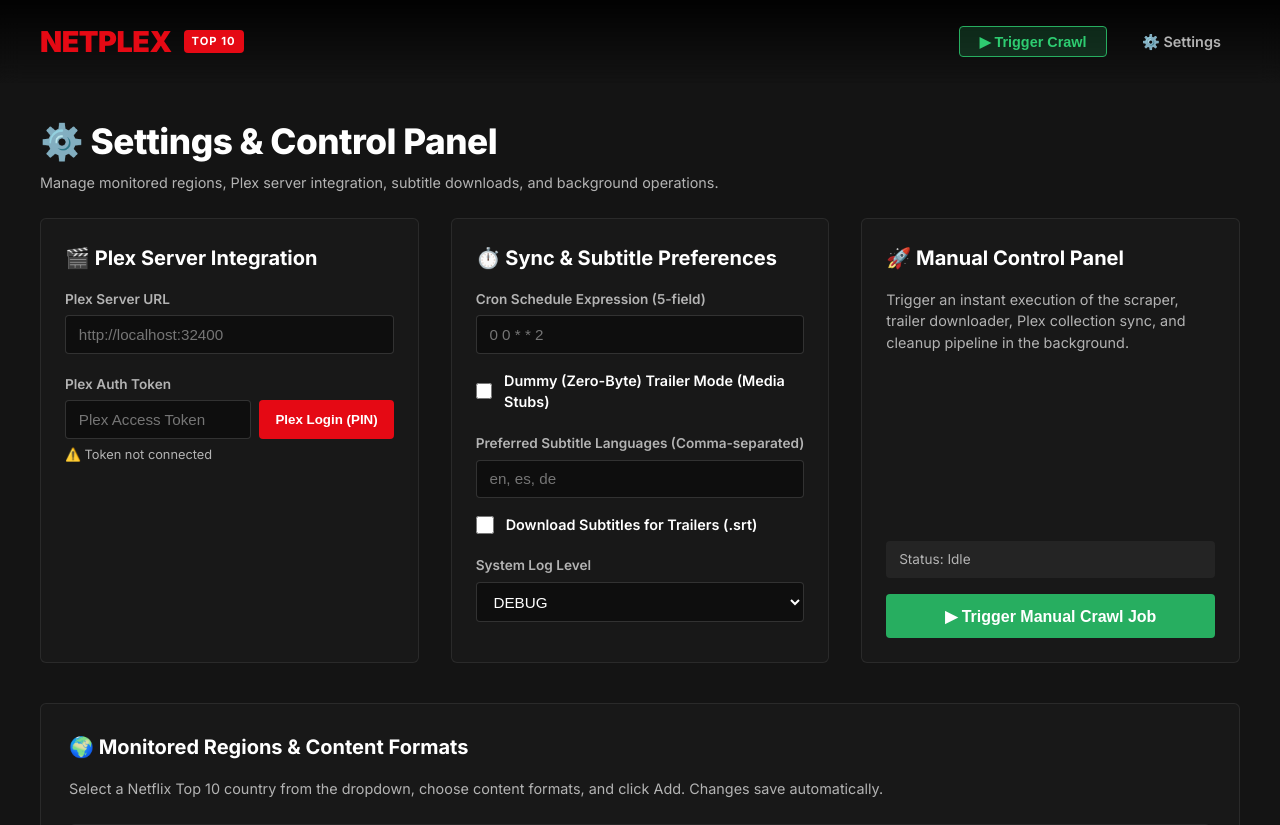
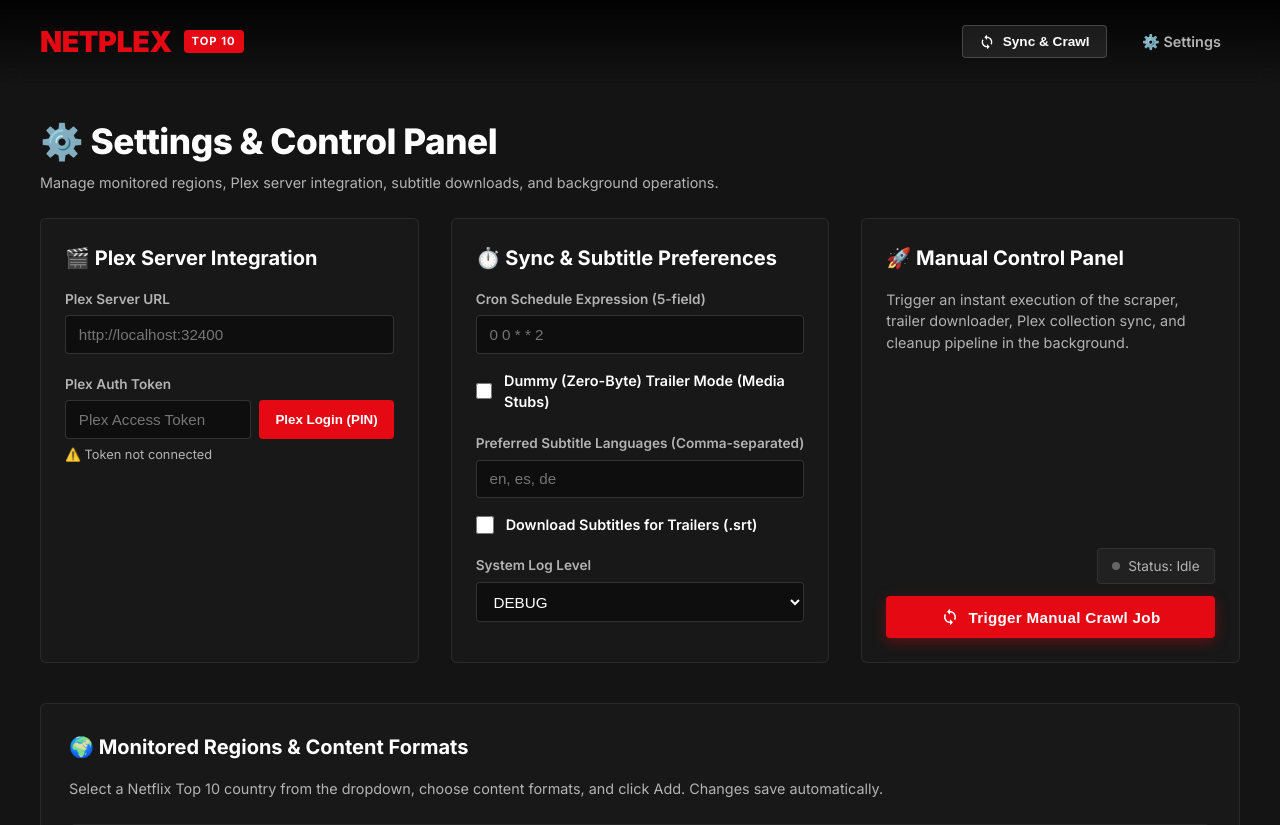
Before and after one commit to salimkayabasi/netplex, a FastAPI app: template src/web/templates/settings.html in a window 1280 px wide. Shown: the top 825 px of the page. Run offline with FastAPI, Linux system fonts and the light colour scheme; the template is opened without the code that fills it, so the values that code supplies are empty.

Commit message:
feat: modernize crawl UI with animated icons, status indicators, and improved interaction states

```diff
--- a/src/web/static/css/netflex.css
+++ b/src/web/static/css/netflex.css
@@ -559,15 +559,39 @@ body {
     border-radius: 4px;
 }
 
-/* Navigation Bar Custom Action Buttons */
 .tab-btn-crawl {
     cursor: pointer;
-    background: rgba(39, 174, 96, 0.2);
-    border: 1px solid #27ae60;
-    color: #2ecc71;
-    display: flex;
+    background: rgba(255, 255, 255, 0.08);
+    border: 1px solid rgba(255, 255, 255, 0.18);
+    color: var(--text-primary);
+    display: inline-flex;
     align-items: center;
-    gap: 0.4rem;
+    gap: 0.5rem;
+    padding: 0.45rem 1rem;
+    border-radius: 4px;
+    font-size: 0.85rem;
+    font-weight: 600;
+    transition: all 0.2s cubic-bezier(0.4, 0, 0.2, 1);
+}
+
+.tab-btn-crawl:hover:not(:disabled) {
+    background: rgba(229, 9, 20, 0.2);
+    border-color: var(--netflix-red);
+    color: #ffffff;
+    box-shadow: 0 0 12px rgba(229, 9, 20, 0.35);
+    transform: translateY(-1px);
+}
+
+.tab-btn-crawl:active:not(:disabled) {
+    transform: translateY(0);
+}
+
+.tab-btn-crawl:disabled {
+    opacity: 0.7;
+    cursor: not-allowed;
+    background: rgba(229, 9, 20, 0.15);
+    border-color: rgba(229, 9, 20, 0.4);
+    color: var(--text-primary);
 }
 
 .tab-btn-link {
@@ -725,26 +749,120 @@ body {
     cursor: pointer;
 }
 
-.status-badge {
-    margin-bottom: 1rem;
+.control-panel-actions {
+    display: flex;
+    flex-direction: column;
+    align-items: flex-end;
+    gap: 0.75rem;
+}
+
+.crawl-status-badge {
+    display: inline-flex;
+    align-items: center;
+    gap: 0.5rem;
     font-size: 0.85rem;
-    padding: 0.5rem 0.8rem;
+    font-weight: 500;
+    padding: 0.45rem 0.9rem;
     border-radius: 4px;
-    background-color: rgba(255, 255, 255, 0.05);
+    background-color: rgba(255, 255, 255, 0.04);
+    border: 1px solid rgba(255, 255, 255, 0.08);
     color: var(--text-secondary);
+    transition: all 0.25s ease;
+}
+
+.status-dot {
+    width: 8px;
+    height: 8px;
+    border-radius: 50%;
+    background-color: #666;
+    display: inline-block;
+    transition: background-color 0.3s ease, box-shadow 0.3s ease;
+}
+
+.status-dot.active-running {
+    background-color: var(--netflix-red);
+    box-shadow: 0 0 8px rgba(229, 9, 20, 0.8);
+    animation: pulse-dot 1.5s infinite;
+}
+
+.status-dot.active-success {
+    background-color: #2ecc71;
+    box-shadow: 0 0 8px rgba(46, 204, 113, 0.8);
 }
 
 .btn-trigger-crawl {
     width: 100%;
-    background-color: #27ae60;
-    color: #fff;
+    min-width: 220px;
+    background-color: var(--netflix-red);
+    color: #ffffff;
     border: none;
-    padding: 0.8rem 1.2rem;
+    padding: 0.75rem 1.4rem;
     border-radius: 4px;
     font-weight: 700;
-    font-size: 1rem;
+    font-size: 0.95rem;
+    letter-spacing: 0.3px;
     cursor: pointer;
-    transition: background 0.2s;
+    display: inline-flex;
+    align-items: center;
+    justify-content: center;
+    gap: 0.6rem;
+    box-shadow: 0 4px 14px rgba(229, 9, 20, 0.35);
+    transition: all 0.2s cubic-bezier(0.4, 0, 0.2, 1);
+}
+
+.btn-trigger-crawl:hover:not(:disabled) {
+    background-color: #b80710;
+    box-shadow: 0 6px 18px rgba(229, 9, 20, 0.5);
+    transform: translateY(-1px);
+}
+
+.btn-trigger-crawl:active:not(:disabled) {
+    transform: translateY(0) scale(0.98);
+}
+
+.btn-trigger-crawl:disabled {
+    opacity: 0.7;
+    cursor: not-allowed;
+    background-color: rgba(229, 9, 20, 0.6);
+    box-shadow: none;
+}
+
+.btn-icon-wrapper {
+    display: inline-flex;
+    align-items: center;
+    justify-content: center;
+}
+
+.crawl-icon {
+    transition: transform 0.3s ease;
+}
+
+.crawl-icon.spinning {
+    animation: spin 1.2s linear infinite;
+}
+
+@keyframes spin {
+    from {
+        transform: rotate(0deg);
+    }
+    to {
+        transform: rotate(360deg);
+    }
+}
+
+@keyframes pulse-dot {
+    0% {
+        transform: scale(0.95);
+        box-shadow: 0 0 0 0 rgba(229, 9, 20, 0.7);
+    }
+    70% {
+        transform: scale(1.15);
+        box-shadow: 0 0 0 8px rgba(229, 9, 20, 0);
+    }
+    100% {
+        transform: scale(0.95);
+        box-shadow: 0 0 0 0 rgba(229, 9, 20, 0);
+    }
 }
 
 .settings-section-card {
--- a/src/web/static/js/netflex.js
+++ b/src/web/static/js/netflex.js
@@ -79,34 +79,61 @@ document.addEventListener('DOMContentLoaded', () => {
         const displayLabel = taskDisplay || "Crawling...";
 
         const landingBtn = document.getElementById('btn-landing-crawl');
+        const landingLabel = document.getElementById('btn-landing-crawl-label');
+        const landingIcon = landingBtn ? landingBtn.querySelector('.crawl-icon') : null;
+
         if (landingBtn) {
-            if (isCrawling) {
-                landingBtn.disabled = true;
-                landingBtn.textContent = `⏳ ${displayLabel}`;
+            landingBtn.disabled = isCrawling;
+            if (landingLabel) {
+                landingLabel.textContent = isCrawling ? displayLabel : (taskDisplay || "Sync & Crawl");
             } else {
-                landingBtn.disabled = false;
-                landingBtn.textContent = taskDisplay || "▶ Trigger Crawl";
+                landingBtn.textContent = isCrawling ? displayLabel : (taskDisplay || "Sync & Crawl");
+            }
+            if (landingIcon) {
+                if (isCrawling) {
+                    landingIcon.classList.add('spinning');
+                } else {
+                    landingIcon.classList.remove('spinning');
+                }
             }
         }
 
         const settingsBtn = document.getElementById('btn-trigger-crawl');
-        const settingsBadge = document.getElementById('crawl-status-badge');
+        const settingsLabel = document.getElementById('btn-trigger-crawl-label');
+        const settingsIcon = settingsBtn ? settingsBtn.querySelector('.crawl-icon') : null;
+
         if (settingsBtn) {
-            if (isCrawling) {
-                settingsBtn.disabled = true;
-                settingsBtn.textContent = `▶ ${displayLabel}`;
+            settingsBtn.disabled = isCrawling;
+            if (settingsLabel) {
+                settingsLabel.textContent = isCrawling ? displayLabel : "Trigger Manual Crawl Job";
             } else {
-                settingsBtn.disabled = false;
-                settingsBtn.textContent = "▶ Trigger Manual Crawl Job";
+                settingsBtn.textContent = isCrawling ? displayLabel : "Trigger Manual Crawl Job";
+            }
+            if (settingsIcon) {
+                if (isCrawling) {
+                    settingsIcon.classList.add('spinning');
+                } else {
+                    settingsIcon.classList.remove('spinning');
+                }
             }
         }
-        if (settingsBadge) {
+
+        const settingsDot = document.getElementById('crawl-status-dot');
+        const settingsStatusText = document.getElementById('crawl-status-text');
+        const settingsBadge = document.getElementById('crawl-status-badge');
+
+        if (settingsStatusText) {
+            settingsStatusText.textContent = statusMessage || (isCrawling ? `Status: ${displayLabel}` : "Status: Idle");
+        } else if (settingsBadge) {
+            settingsBadge.textContent = statusMessage || (isCrawling ? `Status: ${displayLabel}` : "Status: Idle");
+        }
+
+        if (settingsDot) {
+            settingsDot.classList.remove('active-running', 'active-success');
             if (isCrawling) {
-                settingsBadge.textContent = `Status: ${statusMessage || displayLabel}`;
-                settingsBadge.style.color = "#f1c40f";
-            } else {
-                settingsBadge.textContent = statusMessage || "Status: Idle";
-                settingsBadge.style.color = "var(--text-secondary)";
+                settingsDot.classList.add('active-running');
+            } else if (statusMessage && statusMessage.includes('Done')) {
+                settingsDot.classList.add('active-success');
             }
         }
     }
@@ -119,7 +146,7 @@ document.addEventListener('DOMContentLoaded', () => {
 
             if (data.is_crawling) {
                 wasCrawling = true;
-                updateCrawlStatusUI(true, data.task_display, data.message);
+                updateCrawlStatusUI(true, data.task_display, `Status: ${data.message || data.task_display}`);
                 startPolling();
             } else {
                 if (wasCrawling) {
@@ -157,30 +184,36 @@ document.addEventListener('DOMContentLoaded', () => {
     window.triggerManualCrawl = async () => {
         const landingBtn = document.getElementById('btn-landing-crawl');
         const settingsBtn = document.getElementById('btn-trigger-crawl');
-        const settingsBadge = document.getElementById('crawl-status-badge');
+        const settingsDot = document.getElementById('crawl-status-dot');
+        const settingsStatusText = document.getElementById('crawl-status-text');
 
         if (landingBtn) landingBtn.disabled = true;
         if (settingsBtn) settingsBtn.disabled = true;
-        if (settingsBadge) {
-            settingsBadge.textContent = "Status: Initiating pipeline...";
-            settingsBadge.style.color = "#f1c40f";
+
+        if (settingsDot) {
+            settingsDot.classList.remove('active-success');
+            settingsDot.classList.add('active-running');
+        }
+        if (settingsStatusText) {
+            settingsStatusText.textContent = "Status: Initiating pipeline...";
         }
 
         try {
             const resp = await fetch('/api/crawl', { method: 'POST' });
             if (resp.status === 202) {
                 wasCrawling = true;
-                updateCrawlStatusUI(true, "Status: Crawl job in progress in background...");
+                updateCrawlStatusUI(true, "Initiating...", "Status: Crawl job in progress...");
                 startPolling();
             } else if (resp.status === 409) {
                 wasCrawling = true;
-                updateCrawlStatusUI(true, "Status: A crawl job is already running!");
+                updateCrawlStatusUI(true, "Crawling...", "Status: A crawl job is already running!");
                 startPolling();
             } else {
                 throw new Error(`Unexpected status code ${resp.status}`);
             }
         } catch (err) {
-            updateCrawlStatusUI(false, `Status: Error - ${err.message}`);
+            if (settingsDot) settingsDot.classList.remove('active-running');
+            updateCrawlStatusUI(false, null, `Status: Error - ${err.message}`);
             setTimeout(() => updateCrawlStatusUI(false), 3000);
         }
     };
--- a/src/web/templates/base.html
+++ b/src/web/templates/base.html
@@ -16,8 +16,13 @@
             <span class="brand-tag">TOP 10</span>
         </a>
         <div class="filter-bar">
-            <button id="btn-landing-crawl" type="button" class="tab-btn tab-btn-crawl" onclick="triggerManualCrawlFromLanding()">
-                ▶ Trigger Crawl
+            <button id="btn-landing-crawl" type="button" class="tab-btn tab-btn-crawl" onclick="triggerManualCrawlFromLanding()" title="Trigger Manual Crawl">
+                <span class="btn-icon-wrapper">
+                    <svg class="crawl-icon" viewBox="0 0 24 24" width="16" height="16" fill="currentColor">
+                        <path d="M12 4V1L8 5l4 4V6c3.31 0 6 2.69 6 6 0 1.01-.25 1.97-.7 2.8l1.46 1.46A7.93 7.93 0 0 0 20 12c0-4.42-3.58-8-8-8zm0 14c-3.31 0-6-2.69-6-6 0-1.01.25-1.97.7-2.8L5.24 7.74A7.93 7.93 0 0 0 4 12c0 4.42 3.58 8 8 8v3l4-4-4-4v3z"/>
+                    </svg>
+                </span>
+                <span id="btn-landing-crawl-label">Sync & Crawl</span>
             </button>
             <a href="/settings" class="tab-btn tab-btn-link">
                 ⚙️ Settings
--- a/src/web/templates/settings.html
+++ b/src/web/templates/settings.html
@@ -112,12 +112,18 @@
             </p>
         </div>
 
-        <div>
-            <div id="crawl-status-badge" class="status-badge">
-                Status: Idle
+        <div class="control-panel-actions">
+            <div id="crawl-status-badge" class="crawl-status-badge">
+                <span id="crawl-status-dot" class="status-dot"></span>
+                <span id="crawl-status-text">Status: Idle</span>
             </div>
             <button type="button" id="btn-trigger-crawl" onclick="triggerManualCrawl()" class="btn-trigger-crawl">
-                ▶ Trigger Manual Crawl Job
+                <span class="btn-icon-wrapper">
+                    <svg class="crawl-icon" viewBox="0 0 24 24" width="18" height="18" fill="currentColor">
+                        <path d="M12 4V1L8 5l4 4V6c3.31 0 6 2.69 6 6 0 1.01-.25 1.97-.7 2.8l1.46 1.46A7.93 7.93 0 0 0 20 12c0-4.42-3.58-8-8-8zm0 14c-3.31 0-6-2.69-6-6 0-1.01.25-1.97.7-2.8L5.24 7.74A7.93 7.93 0 0 0 4 12c0 4.42 3.58 8 8 8v3l4-4-4-4v3z"/>
+                    </svg>
+                </span>
+                <span id="btn-trigger-crawl-label">Trigger Manual Crawl Job</span>
             </button>
         </div>
     </div>
```
